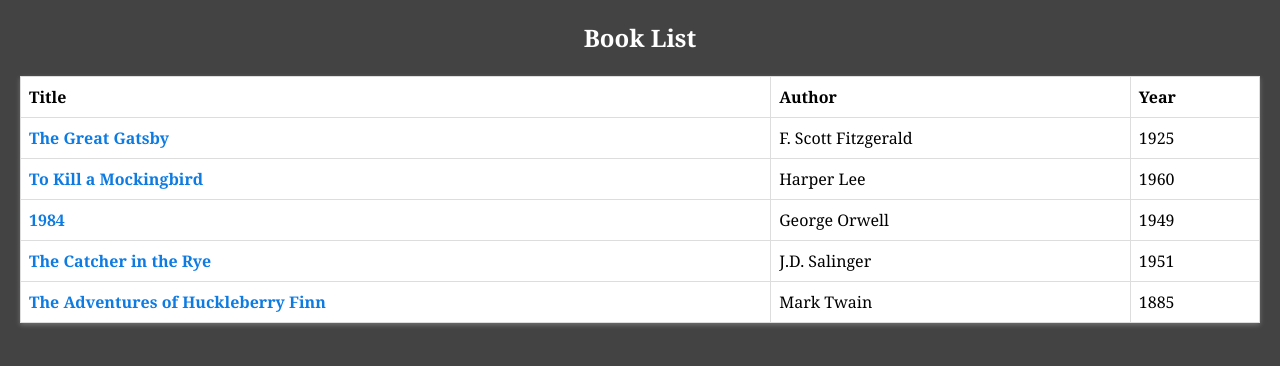
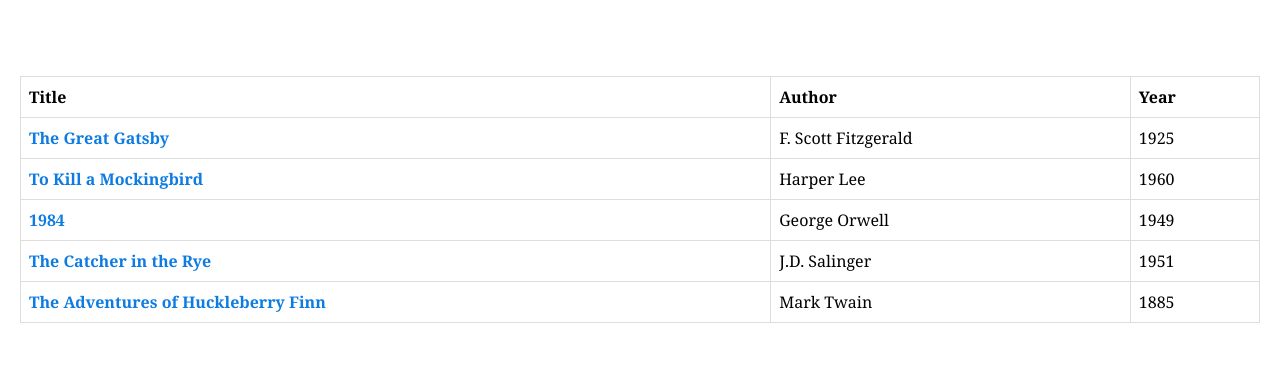
Before and after one commit to Halip26/readers-hub, a Flask app: page / in a window 1280 px wide. Shown: the top 366 px of the page. Run offline with Flask 3, Linux system fonts and the light colour scheme.

Commit message:
change bg color

```diff
--- a/static/style.css
+++ b/static/style.css
@@ -4,7 +4,7 @@ body {
   margin: 20px;
   padding: 0;
   line-height: 1.5;
-  background-color: #434343;
+  /* background-color: #434343; */
 }
 
 h2 {
```
